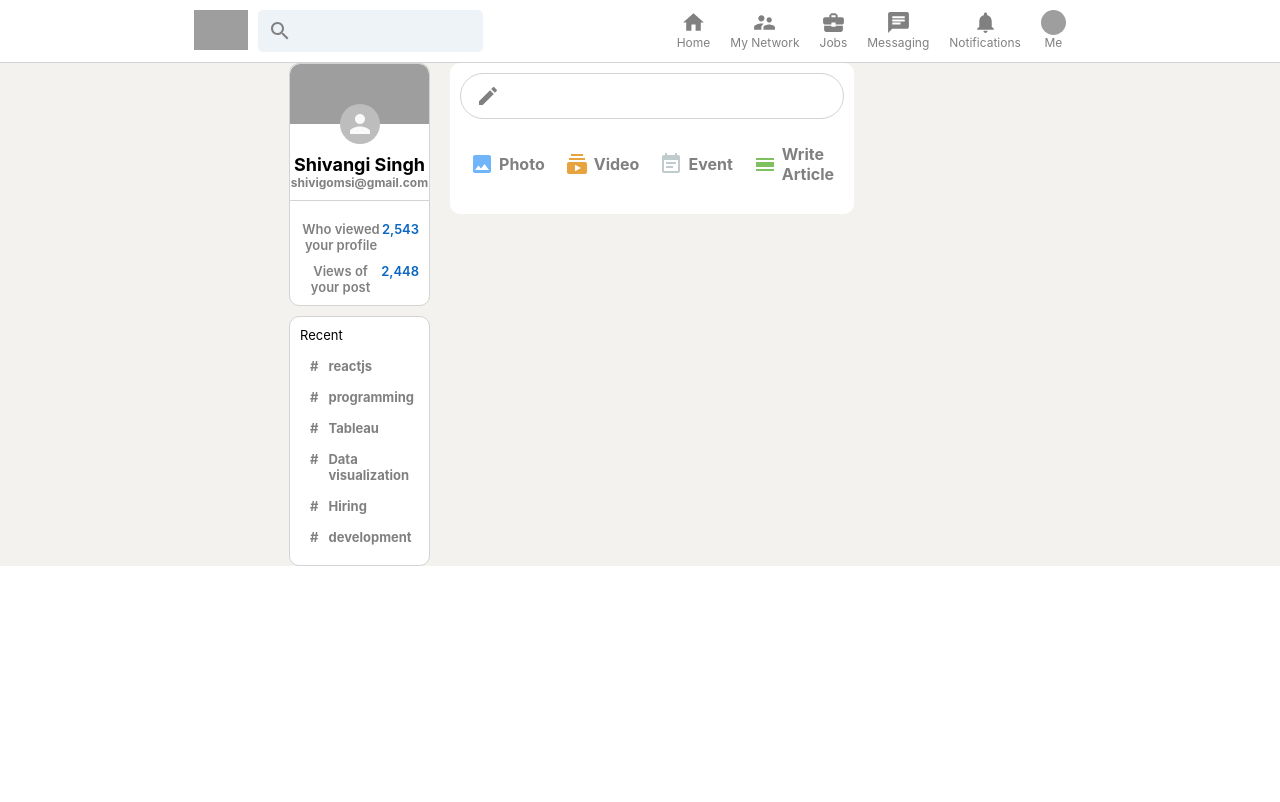
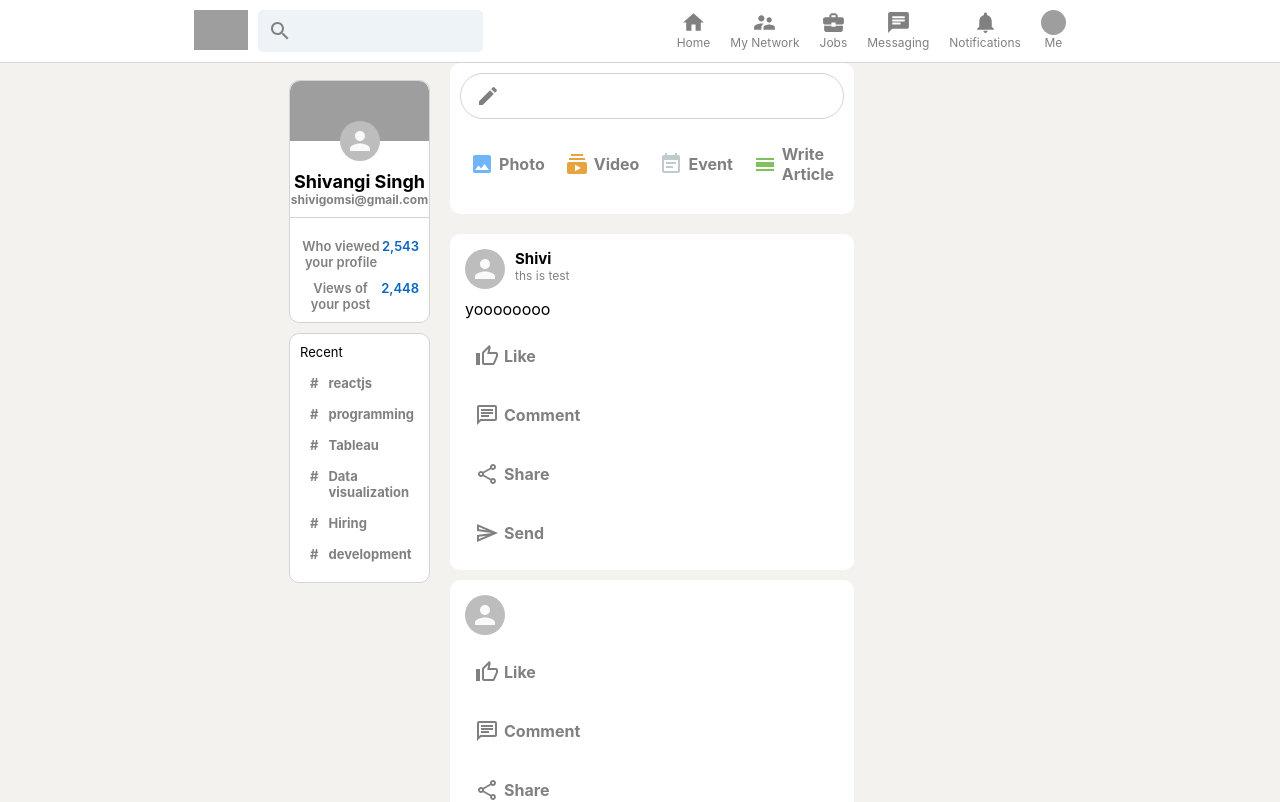
Before and after one commit to shivisingh28/LinkedIn-_UI-, a React (Create React App) app: page / in a window 1280 px wide. Shown: the top 802 px of the page. Built offline with nearby package versions, Linux system fonts and the light colour scheme; grey boxes are pictures that could not be loaded.

Commit message:
Built Post section

```diff
--- a/src/Feed.js
+++ b/src/Feed.js
@@ -8,6 +8,7 @@
 import React from "react";
 import "./Feed.css";
 import InputOption from "./InputOption";
+import Post from "./Post";
 
 function Feed() {
 	return (
@@ -31,6 +32,16 @@
 					/>
 				</div>
 			</div>
+			{/**Posts */}
+			<Post
+				name="Shivi"
+				description="ths is test"
+				message="yoooooooo"
+				photoUrl=""
+			/>
+			<Post />
+			<Post />
+			<Post />
 		</div>
 	);
 }
--- /dev/null
+++ b/src/Post.css
@@ -0,0 +1,23 @@
+.post {
+	background-color: white;
+	padding: 15px;
+	margin-bottom: 10px;
+	border-radius: 10px;
+}
+.post__header {
+	display: flex;
+	margin-bottom: 10px;
+}
+.post__info {
+	margin-left: 10px;
+}
+.post__info > p {
+	font-size: 12px;
+	color: gray;
+}
+.post__body {
+	overflow-wrap: anywhere;
+}
+.post__info>h2{
+    font-size: 15px;
+}
--- /dev/null
+++ b/src/Post.js
@@ -0,0 +1,35 @@
+import { Avatar } from "@material-ui/core";
+import {
+	ChatOutlined,
+	SendOutlined,
+	ShareOutlined,
+	ThumbUpAltOutlined,
+} from "@material-ui/icons";
+import React from "react";
+import InputOption from "./InputOption";
+import "./Post.css";
+
+function Post({ name, description, message, photoUrl }) {
+	return (
+		<div className="post">
+			<div className="post__header">
+				<Avatar />
+				<div className="post__info">
+					<h2>{name}</h2>
+					<p>{description}</p>
+				</div>
+			</div>
+			<div className="post__body">
+				<p>{message} </p>
+			</div>
+			<div className="post__buttons">
+				<InputOption Icon={ThumbUpAltOutlined} title="Like" color="gray" />
+				<InputOption Icon={ChatOutlined} title="Comment" color="gray" />
+				<InputOption Icon={ShareOutlined} title="Share" color="gray" />
+				<InputOption Icon={SendOutlined} title="Send" color="gray" />
+			</div>
+		</div>
+	);
+}
+
+export default Post;
```
